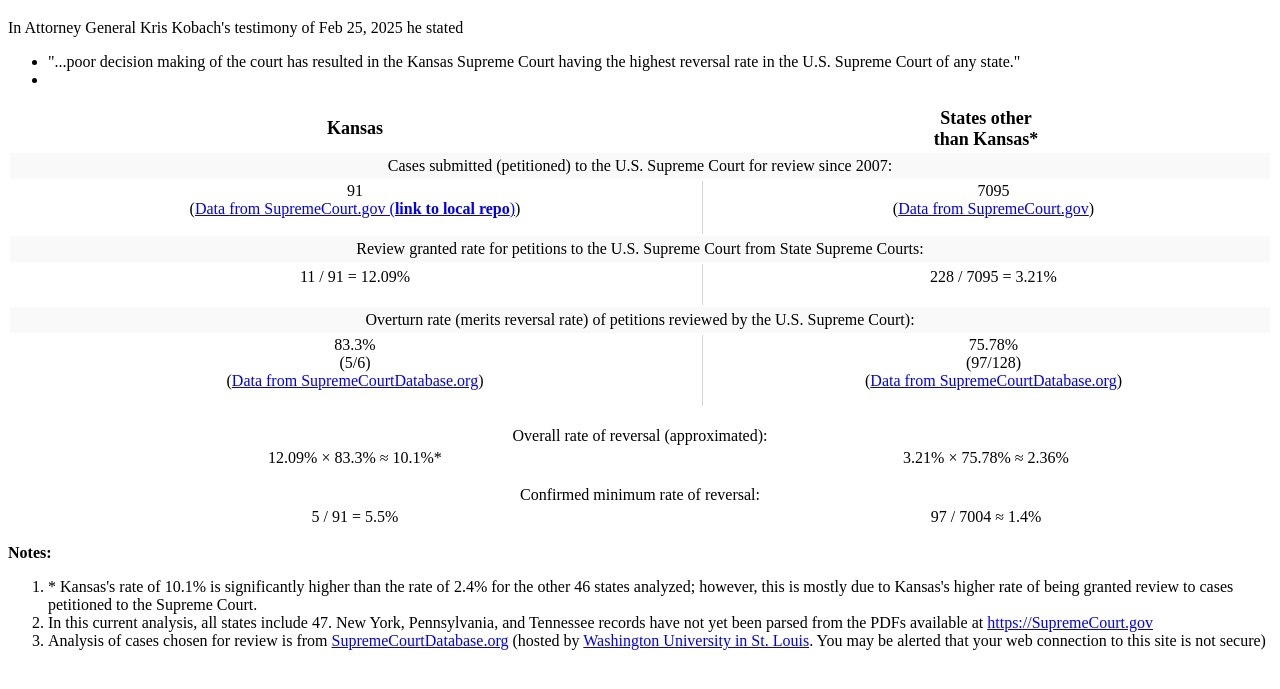
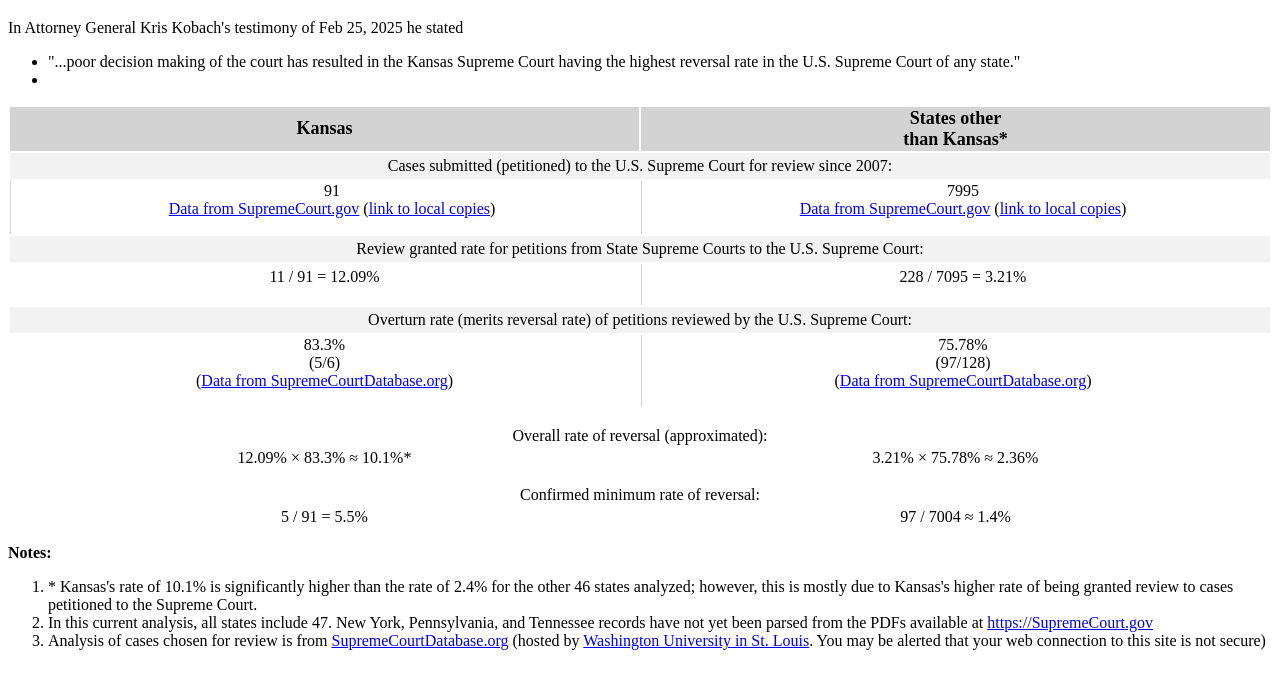
Before and after one commit to badgettrg/Kansas-Supreme-Court, a plain HTML site: page index.html in a window 1280 px wide. Shown: the part 61-750 px from the top of the page. Drawn offline with Linux system fonts and the light colour scheme.

Commit message:
better formatting

```diff
--- a/index.html
+++ b/index.html
@@ -4,9 +4,25 @@
 	<title>Kansas State Supreme Court</title>
 	<meta charset="UTF-8">
 	<meta name="description" content="">
+	<meta name="viewport" content="width=device-width, initial-scale=1">
 <style>
+
+.responsive-br { display: none; }
+
+@media (max-width: 700px) {
+  body { /* outline: 5px solid red */ }
+  .responsive-br { display: inline; }
+}
     .row_header_style {
-        background-color: #f9f9f9;
+        background-color: #f2f2f2; /* gray */
+        text-align: center;
+        vertical-align: middle;
+        line-height: 1.5;
+        font-weight: normal; /* Placeholder */
+        font-size: 1em;      /* Placeholder */
+    }
+    .row_sub_header_style {
+        background-color: #f2f2f2; # /* gray */
         text-align: center;
         vertical-align: middle;
         line-height: 1.5;
@@ -37,23 +53,40 @@
 <li></li>
 </ul>
 <table width = 100%>
-<tr style="font-size:large"><th>Kansas</th><th>States other<br/>than Kansas*</th></tr>
-<td colspan="2" class="row_header_style">
-Cases submitted (petitioned) to the U.S. Supreme Court for review since 2007:</td></tr>
-<tr><td class="data_cell_style">91<br/>(<a href="SupremeCourtDatabase.org - Kansas court of last resort - by outcomes - 2026-02-10.pdf">Data from SupremeCourt.gov (<b>link to local repo</b>)</a>)</td><td class="data_cell_style" style="border-left: 1px solid #d3d3d3; padding-left: 15px;">7095<br/>(<a href="SupremeCourtDatabase.org - Kansas court of last resort - by outcomes - 2026-02-10.pdf">Data from SupremeCourt.gov</a>)</td></tr>
-<td colspan="2" class="row_header_style">
-Review granted rate for petitions to the U.S. Supreme Court from State Supreme Courts:
-</td></tr>
+<tr style="font-size:large;background-color:lightgray"><th>Kansas</th><th>States other<br/>than Kansas*</th></tr>
+
+<tr class="row_header_style"><td colspan="2">
+Cases submitted (petitioned) to the U.S. Supreme Court for review <span class="responsive-br"><br/></span>since 2007:</td></tr>
+<tr>
+<td class="data_cell_style" style="border-left: 1px solid #d3d3d3; padding-left: 15px;">
+  91<br/>
+    <a href="https://SupremeCourtDatabase.org">Data from SupremeCourt.gov</a>
+    <span class="responsive-br"><br/></span>
+    (<a href="SupremeCourtDatabase.org - Kansas court of last resort - by outcomes - 2026-02-10.pdf">link to local copies</a>)
+</td>
+<td class="data_cell_style" style="border-left: 1px solid #d3d3d3; padding-left: 15px;">
+  7995<br/>
+    <a href="https://SupremeCourtDatabase.org">Data from SupremeCourt.gov</a>
+    <span class="responsive-br"><br/></span>
+    (<a href="SupremeCourtDatabase.org - Kansas court of last resort - by outcomes - 2026-02-10.pdf">link to local copies</a>)
+</td>
+</tr>
+
+<tr class="row_header_style"><td colspan="2">
+Review granted rate for petitions from State Supreme Courts <span class="responsive-br"><br/></span>to the U.S. Supreme Court:</td></tr>
 <tr style="line-height: 1.5; vertical-align: top;"><td align=center>11 / 91 = 12.09%</td><td class="data_cell_style" style="border-left: 1px solid #d3d3d3; padding-left: 15px;">228 / 7095 = 3.21%</td></tr>
-<tr>
-<td colspan="2"  class="row_header_style">
-Overturn rate (merits reversal rate) of petitions reviewed by the U.S. Supreme Court):</td></tr>
+
+<tr class="row_header_style"><td colspan="2">
+Overturn rate (merits reversal rate) of petitions reviewed <span class="responsive-br"><br/></span>by the U.S. Supreme Court:</td></tr>
 <tr><td class="data_cell_style">83.3%<br/>(5/6)<br/>(<a href="SupremeCourtDatabase.org - Kansas court of last resort - by outcomes - 2026-02-10.pdf">Data from SupremeCourtDatabase.org</a>)</td><td class="data_cell_style" style="border-left: 1px solid #d3d3d3; padding-left: 15px;">75.78%<br/>(97/128)<br/>(<a href="SupremeCourtDatabase.org - Kansas court of last resort - by outcomes - 2026-02-10.pdf">Data from SupremeCourtDatabase.org</a>)</td></tr>
+
 <tr><td colspan=2 align=center><br/>Overall rate of reversal (approximated):</td></tr>
 <tr><td class="data_cell_style">12.09% × 83.3% ≈ 10.1%*</td><td class="data_cell_style">3.21% × 75.78% ≈ 2.36%</td></tr>
+
 <tr><td colspan=2 align=center>Confirmed minimum rate of reversal:</td></tr>
 <tr><td class="data_cell_style">5 / 91 = 5.5%</td><td class="data_cell_style">97 / 7004 ≈ 1.4%</td></tr>
 </table>
+
 <div style="font-weight:bold">Notes:</div>
 <ol>
 <li>* Kansas's rate of 10.1% is significantly higher than the rate of 2.4% for the other 46 states analyzed; however, this is mostly due to Kansas's higher rate of being granted review to cases petitioned to the Supreme Court.</li>
```
